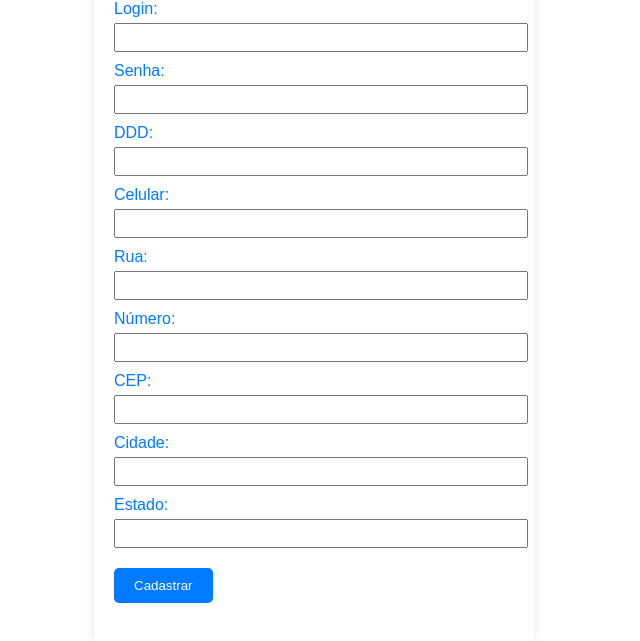
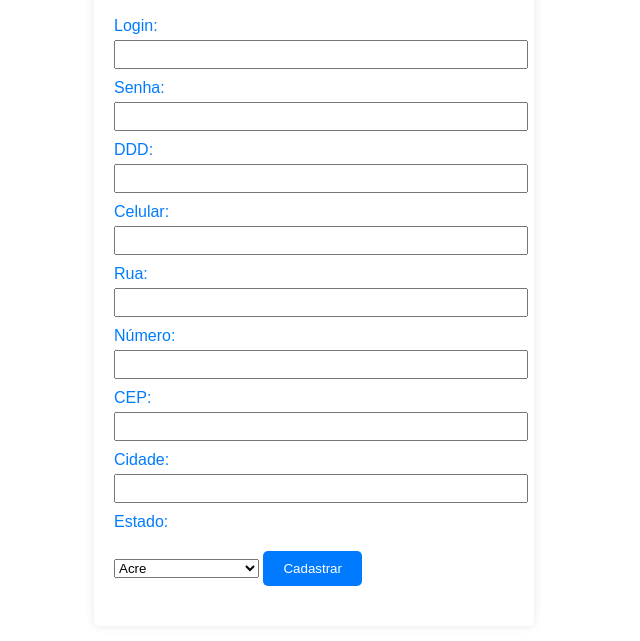
Before and after one commit to ErickJulio/sitesApiDados, a website: page cadastro.html in a window 1280 px wide. Shown: the part 121-762 px from the top of the page, without its empty margins (326-966 px from the left). Drawn offline with Linux system fonts and the light colour scheme.

Commit message:
Update cadastro.html

```diff
--- a/cadastro.html
+++ b/cadastro.html
@@ -12,22 +12,61 @@
     <form id="clientForm">
       <label for="login">Login:</label>
       <input type="text" id="login" name="login" required>
+
       <label for="senha">Senha:</label>
       <input type="password" id="senha" name="senha" required>
+
       <label for="ddd">DDD:</label>
       <input type="text" id="ddd" name="ddd" required>
+
       <label for="celular">Celular:</label>
       <input type="text" id="celular" name="celular" required>
+
       <label for="rua">Rua:</label>
       <input type="text" id="rua" name="rua" required>
+
       <label for="numero">Número:</label>
       <input type="text" id="numero" name="numero" required>
+
       <label for="cep">CEP:</label>
       <input type="text" id="cep" name="cep" required>
+
       <label for="cidade">Cidade:</label>
       <input type="text" id="cidade" name="cidade" required>
+
       <label for="estado">Estado:</label>
-      <input type="text" id="estado" name="estado" required>
+
+<select id="estado" name="estado" required>
+  <option value="AC">Acre</option>
+  <option value="AL">Alagoas</option>
+  <option value="AP">Amapá</option>
+  <option value="AM">Amazonas</option>
+  <option value="BA">Bahia</option>
+  <option value="CE">Ceará</option>
+  <option value="DF">Distrito Federal</option>
+  <option value="ES">Espírito Santo</option>
+  <option value="GO">Goiás</option>
+  <option value="MA">Maranhão</option>
+  <option value="MT">Mato Grosso</option>
+  <option value="MS">Mato Grosso do Sul</option>
+  <option value="MG">Minas Gerais</option>
+  <option value="PA">Pará</option>
+  <option value="PB">Paraíba</option>
+  <option value="PR">Paraná</option>
+  <option value="PE">Pernambuco</option>
+  <option value="PI">Piauí</option>
+  <option value="RJ">Rio de Janeiro</option>
+  <option value="RN">Rio Grande do Norte</option>
+  <option value="RS">Rio Grande do Sul</option>
+  <option value="RO">Rondônia</option>
+  <option value="RR">Roraima</option>
+  <option value="SC">Santa Catarina</option>
+  <option value="SP">São Paulo</option>
+  <option value="SE">Sergipe</option>
+  <option value="TO">Tocantins</option>
+</select>
+
+
       <button type="submit">Cadastrar</button>
     </form>
     <div id="responseMessage"></div>
@@ -39,7 +78,7 @@
     });
 
     document.getElementById("celular").addEventListener("input", function() {
-      this.value = this.value.replace(/\D/g, "").slice(0, 9);
+      this.value = this.value replace(/\D/g, "").slice(0, 9);
     });
 
     document.getElementById("numero").addEventListener("input", function() {
```
